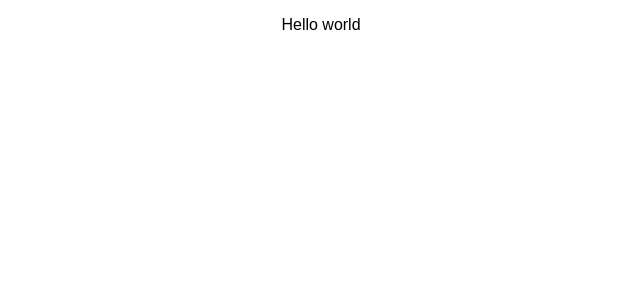
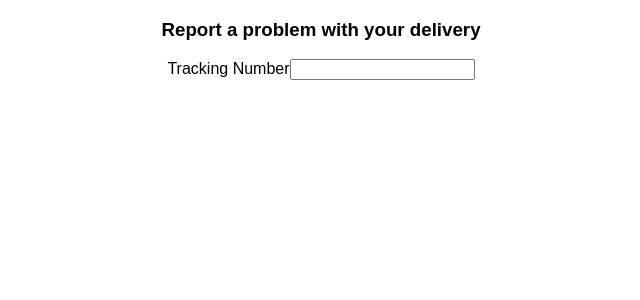
Before and after one commit to thinkful-ei17/abraham-brent-redux-form, a React (Create React App) app: page / in a window 1280 px wide. Shown: the top 300 px of the page, without its empty margins (319-959 px from the left). Built offline with nearby package versions, Linux system fonts and the light colour scheme.

Commit message:
Add tracking input to issue form

```diff
--- a/src/App.js
+++ b/src/App.js
@@ -1,13 +1,15 @@
 import React, { Component } from 'react';
 import './App.css';
+import IssueForm from './components/IssueForm';
 
 class App extends Component {
   render() {
     return (
       <div className="App">
-        <p>
-          Hello world
-        </p>
+        <h3>
+          Report a problem with your delivery
+        </h3>
+        <IssueForm />
       </div>
     );
   }
--- /dev/null
+++ b/src/components/Input.js
@@ -0,0 +1,12 @@
+import React from 'react';
+
+export default function Input(props) {
+  return(
+    <div>
+      <input className={props.className} type={props.type}  />
+      <label htmlFor={props.className} >{props.labelText}
+      </label>
+    </div>
+
+  )
+}
--- /dev/null
+++ b/src/components/IssueForm.js
@@ -0,0 +1,15 @@
+import React from 'react';
+// import Input from './Input';
+
+export default function IssueForm() {
+  return (
+    <form >
+      <div className="form-input">
+       <label htmlFor="trackingNumber">Tracking Number
+       </label>
+       <input name="trackingNumber" id="trackingNumber"/>
+     </div>
+
+    </form>
+  )
+}
```
Also changed, not shown: instructions.txt.
